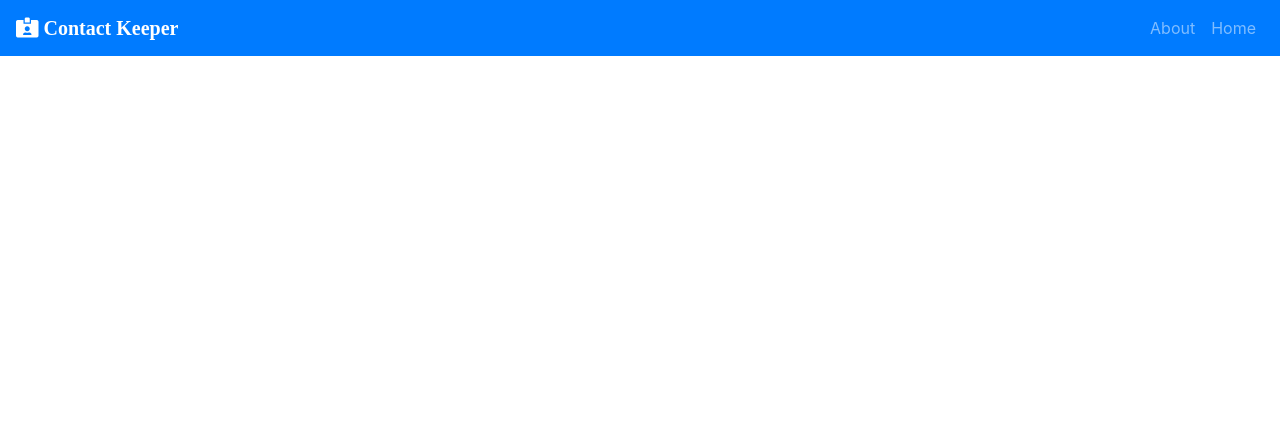
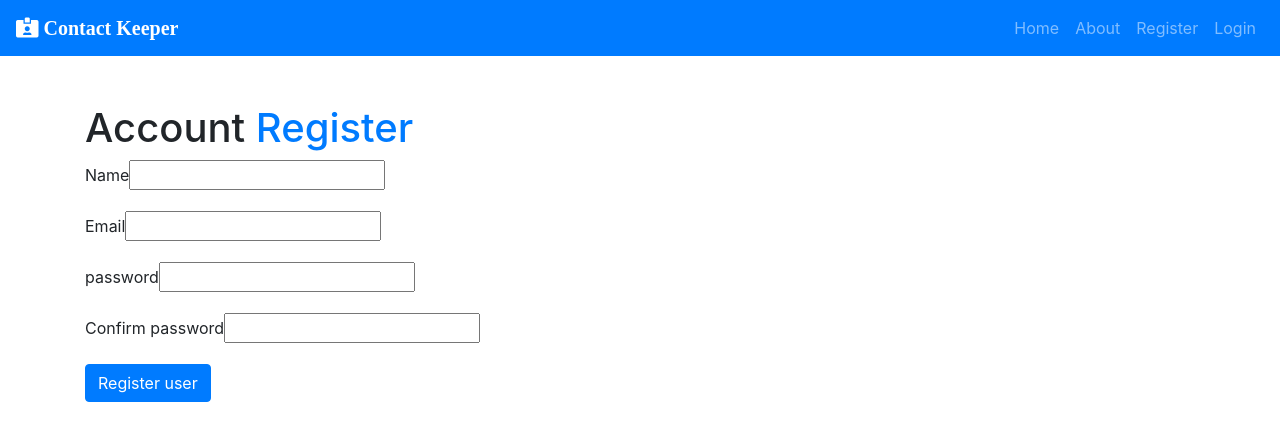
Before and after one commit to thompsonnaidu/contact-keeper, a React (Create React App) app in the folder client/: page /register in a window 1280 px wide. Shown: the top 440 px of the page. Built offline with nearby package versions, Linux system fonts and the light colour scheme; the HTML template or start-up script is replaced by a standard one.

Commit message:
Adding Register and Login Page with simple validation check

```diff
--- a/client/src/App.js
+++ b/client/src/App.js
@@ -1,25 +1,38 @@
 import React,{Fragment} from 'react';
 import {BrowserRouter as Router ,Route, Switch} from 'react-router-dom';
 import ContactState from './context/contacts/ContactState';
+import AuthState from './context/auth/AuthState';
+import AlertState from './context/alert/AlertState';
 import Home from './components/pages/Home';
 import About from './components/pages/About';
+import Register from './components/auth/Register';
+import Login from './components/auth/Login';
+
 import './App.css';
-import Navbar from './components/layouts/Navbar'
+import Navbar from './components/layouts/Navbar';
+import Alerts from './components/layouts/Alerts';
 const App=( )=> {
   return (
+    <AuthState>
       <ContactState>
+       <AlertState>
         <Router>
           <Fragment>
             <Navbar/>
             <div className="container pt-5">
+             <Alerts/>
               <Switch>
                 <Route exact path="/" component={Home}/>
                 <Route exact path="/about" component={About}/>
+                <Route exact path="/register" component={Register}/>
+                <Route exact path="/login" component={Login}/>
               </Switch>
             </div>
           </Fragment>
         </Router>
+        </AlertState>
       </ContactState>
+    </AuthState>
   );
 }
 
--- /dev/null
+++ b/client/src/components/auth/Login.js
@@ -0,0 +1,42 @@
+import React , {useState} from 'react'
+
+const Login = () => {
+
+    const [user,setUser]= useState({
+        email:"",
+        password:""
+
+    });
+
+    const {email,password}=user;
+
+    const onSubmit= e=>{
+        e.preventDefault();
+        console.log("Login User")
+    };
+
+    const onChange= e=>{
+        return setUser({ ...user, [e.target.name]:e.target.value});
+    }
+
+    return (
+        <div className="form-container">
+            <h1>
+                Account <span className="text-primary">Login</span>
+            </h1>
+            <form onSubmit={onSubmit}>
+                <div className="form-group">
+                    <label htmlFor="email">Email</label>
+                    <input type="email" name="email" value={email}  onChange={onChange}/>
+                </div>
+                <div className="form-group">
+                    <label htmlFor="password">password</label>
+                    <input type="password" name="password" value={password}  onChange={onChange}/>
+                </div>
+                <input type="submit" value="Login User" className="btn btn-primary bt-btn-block"></input>
+            </form>
+        </div>
+    )
+}
+
+export default Login
--- /dev/null
+++ b/client/src/components/auth/Register.js
@@ -0,0 +1,65 @@
+import React , {useState, useContext} from 'react'
+import AlertContext from '../../context/alert/alertContext'
+import AuthContext from '../../context/auth/authContext'
+const Register = () => {
+
+    const alertContext=useContext(AlertContext);
+    const {setAlert}=alertContext;
+    const authContext=useContext(AuthContext);
+    const {}=authContext;
+
+    const [user,setUser]= useState({
+        name:"",
+        email:"",
+        password:"",
+        password2:""
+    });
+
+    const {name,email,password,password2}=user;
+
+    const onSubmit= e=>{
+        e.preventDefault();
+        if(name ==='' || password === '' || email === ''){
+            setAlert("Please the required field",'danger')
+        }else if(password !== password2){
+            setAlert("Password do not match",'danger')
+        }else{
+            console.log("Register User")
+        }
+
+    };
+
+    const onChange= e=>{
+        return setUser({ ...user, [e.target.name]:e.target.value});
+    }
+
+    return (
+        <div className="form-container">
+            <h1>
+                Account <span className="text-primary">Register</span>
+            </h1>
+            <form onSubmit={onSubmit}>
+                <div className="form-group">
+                    <label htmlFor="name">Name</label>
+                    <input type="text" name="name" value={name}  onChange={onChange} required/>
+                </div>
+                <div className="form-group">
+                    <label htmlFor="email">Email</label>
+                    <input type="email" name="email" value={email}  onChange={onChange} required/>
+                </div>
+                <div className="form-group">
+                    <label htmlFor="password">password</label>
+                    <input type="password" name="password" value={password}  onChange={onChange} required minLength="8"/>
+                </div>
+                <div className="form-group">
+                    <label htmlFor="password2">Confirm password</label>
+                    <input type="password" name="password2" value={password2}  onChange={onChange} required  minLength="8"/>
+                </div>
+
+                <input type="submit" value="Register user" className="btn btn-primary bt-btn-block"></input>
+            </form>
+        </div>
+    )
+}
+
+export default Register
--- a/client/src/components/contacts/ContactForm.js
+++ b/client/src/components/contacts/ContactForm.js
@@ -68,11 +68,11 @@ const ContactForm = () => {
             <span className="form-check form-check-inline">
 
                 <input className="form-check-input" type='radio' name='type' value='personal' checked={ type === 'personal'} onChange={onChange} id="personalChoice" />
-                <label className="form-check-label" for="personalChoice">Personal {' '} </label>
+                <label className="form-check-label" htmlfor="personalChoice">Personal {' '} </label>
             </span>
             <span className="form-check form-check-inline">
                 <input className="form-check-input" type='radio' name='type' value='professional' checked={ type === 'professional'} onChange={onChange} id="professionalChocie" />
-                <label className="form-check-label" for="professionalChocie">Professional</label>
+                <label className="form-check-label" htmlfor="professionalChocie">Professional</label>
             </span>
             <div>
                 <input type="submit" value={current?'Update Contact':'Add Contact'} className='btn btn-primary btn-block'></input>
--- /dev/null
+++ b/client/src/components/layouts/Alerts.js
@@ -0,0 +1,18 @@
+import React , {useContext} from 'react';
+import AlertContext from '../../context/alert/alertContext';
+
+const Alerts = () => {
+
+    const alertContext =useContext(AlertContext);
+
+
+    return (
+        alertContext.alerts.length > 0 && alertContext.alerts.map(alert =>(
+            <div key={alert.id} className={`alert alert-${alert.type}`}>
+                <i className="fas fa-info-circle"/>{' '+alert.msg}
+            </div>
+        ))
+    )
+}
+
+export default Alerts
--- a/client/src/components/layouts/Navbar.js
+++ b/client/src/components/layouts/Navbar.js
@@ -7,7 +7,7 @@ const Navbar = ({ title ,icon }) =>{
     return (
         <nav className="navbar navbar-expand-md bg-primary navbar-dark">
             {/* <!-- Brand --> */}
-            <a className={icon+" navbar-brand"} href="#"> {title}</a>
+            <a className={icon+" navbar-brand"} > {title}</a>
 
             {/* <!-- Toggler/collapsibe Button --> */}
             <button className="navbar-toggler" type="button" data-toggle="collapse" data-target="#collapsibleNavbar">
@@ -17,13 +17,22 @@ const Navbar = ({ title ,icon }) =>{
             {/* <!-- Navbar links --> */}
             <div className="collapse navbar-collapse " id="collapsibleNavbar">
                 <ul className="navbar-nav ml-auto">
-                    <li className="nav-item">
-                    <Link className="nav-link" to="/about">About</Link>
-                    </li>
+
                     <li className="nav-item">
                     <Link className="nav-link" to="/">Home</Link>
                     </li>
 
+                    <li className="nav-item">
+                    <Link className="nav-link" to="/about">About</Link>
+                    </li>
+
+                    <li className="nav-item">
+                    <Link className="nav-link" to="/register">Register</Link>
+                    </li>
+
+                    <li className="nav-item">
+                    <Link className="nav-link" to="/login">Login</Link>
+                    </li>
                 </ul>
             </div>
         </nav>
--- /dev/null
+++ b/client/src/context/alert/AlertState.js
@@ -0,0 +1,38 @@
+import React,{useReducer} from 'react'
+import AlertContext from './alertContext';
+import alertReducer from './alertReducer';
+import uuid from 'uuid';
+import {SET_ALERT, REMOVE_ALERT} from '../types';
+const AlertState = (props) => {
+
+    const initialState=[];
+
+    const [state, dispatch] = useReducer(alertReducer, initialState);
+
+    const setAlert=(msg,type,timeout=5000)=>{
+        const id =uuid.v4();
+        console.log(`The uuid generated message is ${id}`)
+        dispatch({
+            type:SET_ALERT,
+            payload:{msg,type,id}
+        });
+
+        setTimeout(() => {
+            dispatch({
+                type:REMOVE_ALERT,
+                payload:id
+            });
+        }, timeout);
+    };
+
+    return (
+        <AlertContext.Provider value={{
+            setAlert,
+            alerts:state
+        }}>
+            {props.children}
+        </AlertContext.Provider>
+    )
+}
+
+export default AlertState
--- /dev/null
+++ b/client/src/context/alert/alertContext.js
@@ -0,0 +1,5 @@
+import {createContext} from 'react';
+
+const alertContext=createContext();
+
+export default alertContext;
--- /dev/null
+++ b/client/src/context/alert/alertReducer.js
@@ -0,0 +1,17 @@
+import {SET_ALERT, REMOVE_ALERT} from '../types';
+export default (state,action)=>{
+
+    switch(action.type){
+
+        case SET_ALERT:
+        return [
+            ...state,
+            action.payload
+        ];
+
+        case REMOVE_ALERT:   return state.filter(alert=> alert.id !== action.payload)
+
+
+        default: return state;
+    }
+}
--- /dev/null
+++ b/client/src/context/auth/AuthState.js
@@ -0,0 +1,51 @@
+import React,{useReducer} from 'react';
+import authContext from './authContext';
+import authReducer from './authReducer';
+import {
+    REGISTER_SUCCESS,
+    REGISTER_FAIL,
+    USER_LOADED,
+    AUTH_ERROR,
+    LOGIN_SUCCESS,
+    LOGIN_FAIL,
+    LOGOUT,
+    CLEAR_ERRORS,
+} from '../types';
+
+
+const AuthState= props =>{
+
+    const initalState = {
+        token : localStorage.getItem('token'),
+        isAuthenticated:null,
+        loading:true,
+        error:null,
+        user:null
+    };
+
+    const [state, dispatch] = useReducer(authReducer,initalState);
+
+    // Load user
+
+    // Register User
+
+    // Login User
+
+    // Logout User
+
+    // CLear Error
+
+    return (
+    <authContext.Provider value={{
+        token:state.token,
+        isAuthenticated:state.isAuthenticated,
+        loading:state.loading,
+        error:state.error,
+        user:state.user,
+    }}>
+        {props.children}
+    </authContext.Provider>)
+
+}
+
+export default AuthState;
--- /dev/null
+++ b/client/src/context/auth/authContext.js
@@ -0,0 +1,5 @@
+import {createContext} from 'react';
+
+const authContext=createContext();
+
+export default authContext;
```
Also changed, not shown: client/src/context/auth/authReducer.js (added, +63 -0 lines). Lines whose indentation alone changed are shown as unchanged.
